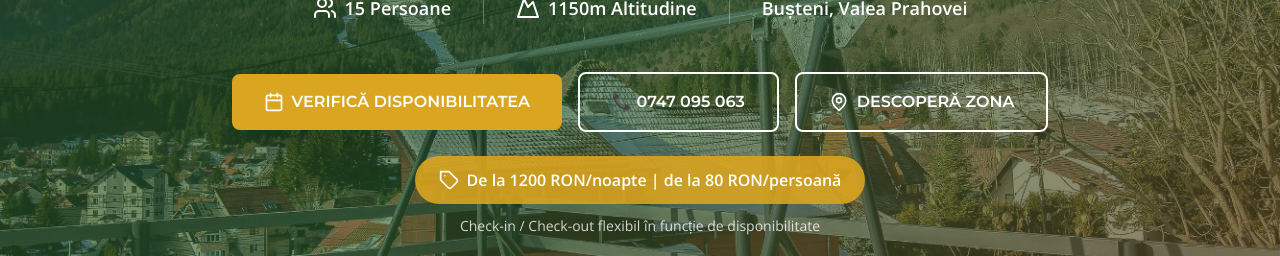
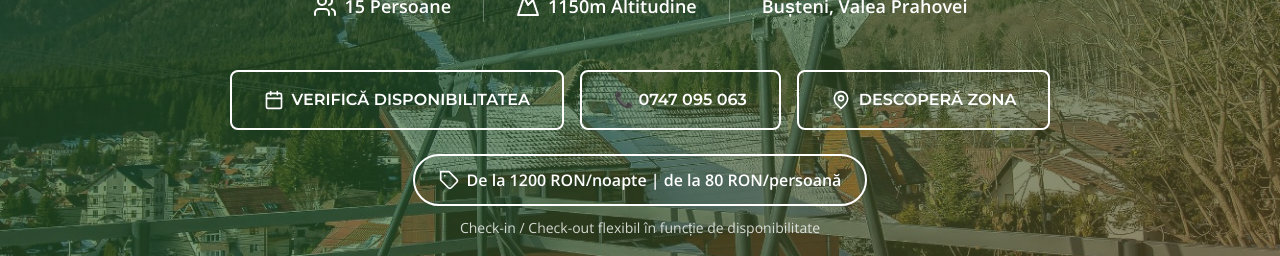
Before and after one commit to savinalexandros1-rgb/vila-alexandros, a React (Vite) app in the folder 17/: page / in a window 1280 px wide. Shown: the part 358-614 px from the top of the page. Built offline with nearby package versions, Linux system fonts and the light colour scheme; no server answers.

Commit message:
Update hero buttons to outline style

```diff
--- a/17/src/components/Hero.jsx
+++ b/17/src/components/Hero.jsx
@@ -20,7 +20,7 @@ const Hero = () => {
           <div className="flex items-center space-x-2 text-white"><span className="text-lg font-semibold">Bușteni, Valea Prahovei</span></div>
         </div>
         <div className="flex flex-col sm:flex-row items-center justify-center gap-4 mb-6 animate-fadeInUp opacity-0 stagger-4">
-          <a href="#rezervare" className="btn-primary bg-gold hover:bg-gold-dark text-white shadow-2xl flex items-center gap-2">
+          <a href="#rezervare" className="btn-outline border-white text-white hover:bg-white hover:text-forest flex items-center gap-2">
             <Calendar className="w-5 h-5" />
             VERIFICĂ DISPONIBILITATEA
           </a>
@@ -30,7 +30,7 @@ const Hero = () => {
             DESCOPERĂ ZONA
           </a>
         </div>
-        <div className="inline-flex items-center space-x-2 bg-gold/90 text-white px-6 py-3 rounded-full mb-3 animate-fadeInUp opacity-0 stagger-5">
+        <div className="inline-flex items-center space-x-2 border-2 border-white text-white px-6 py-3 rounded-full mb-3 animate-fadeInUp opacity-0 stagger-5">
           <Tag className="w-5 h-5" />
           <span className="font-semibold">De la 1200 RON/noapte | de la 80 RON/persoană</span>
         </div>
```
